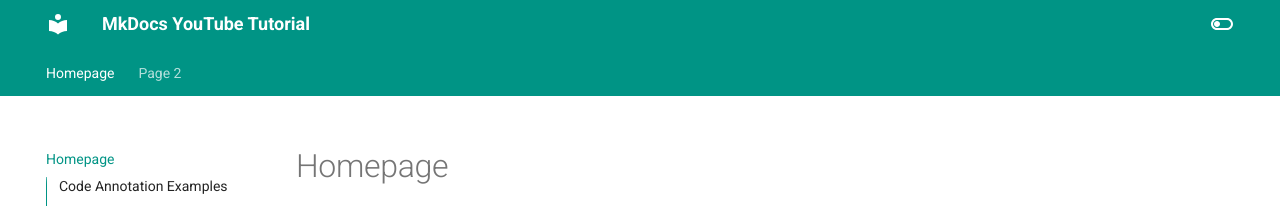
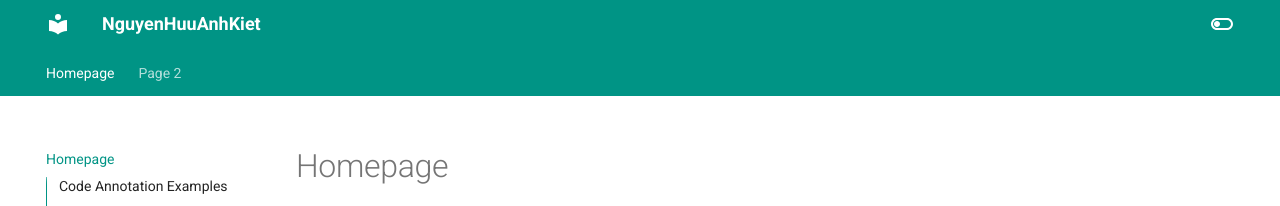
Before and after one commit to anhkiet48620/bai5, an MkDocs documentation site: the page built from docs/index.md, in a window 1280 px wide. Shown: the top 206 px of the page. Built offline with MkDocs 1.6.1 and Material for MkDocs 9.7.7, drawn with Linux system fonts in a browser that asks for light colours; emoji names are drawn with the system emoji font.

Commit message:
Update mkdocs.yml

```diff
--- a/mkdocs.yml
+++ b/mkdocs.yml
@@ -1,4 +1,4 @@
-site_name: MkDocs YouTube Tutorial
+site_name: NguyenHuuAnhKiet
 site_url: https://james-willett.github.io/mkdocs-material-youtube-tutorial/
 theme:
   name: material
```
